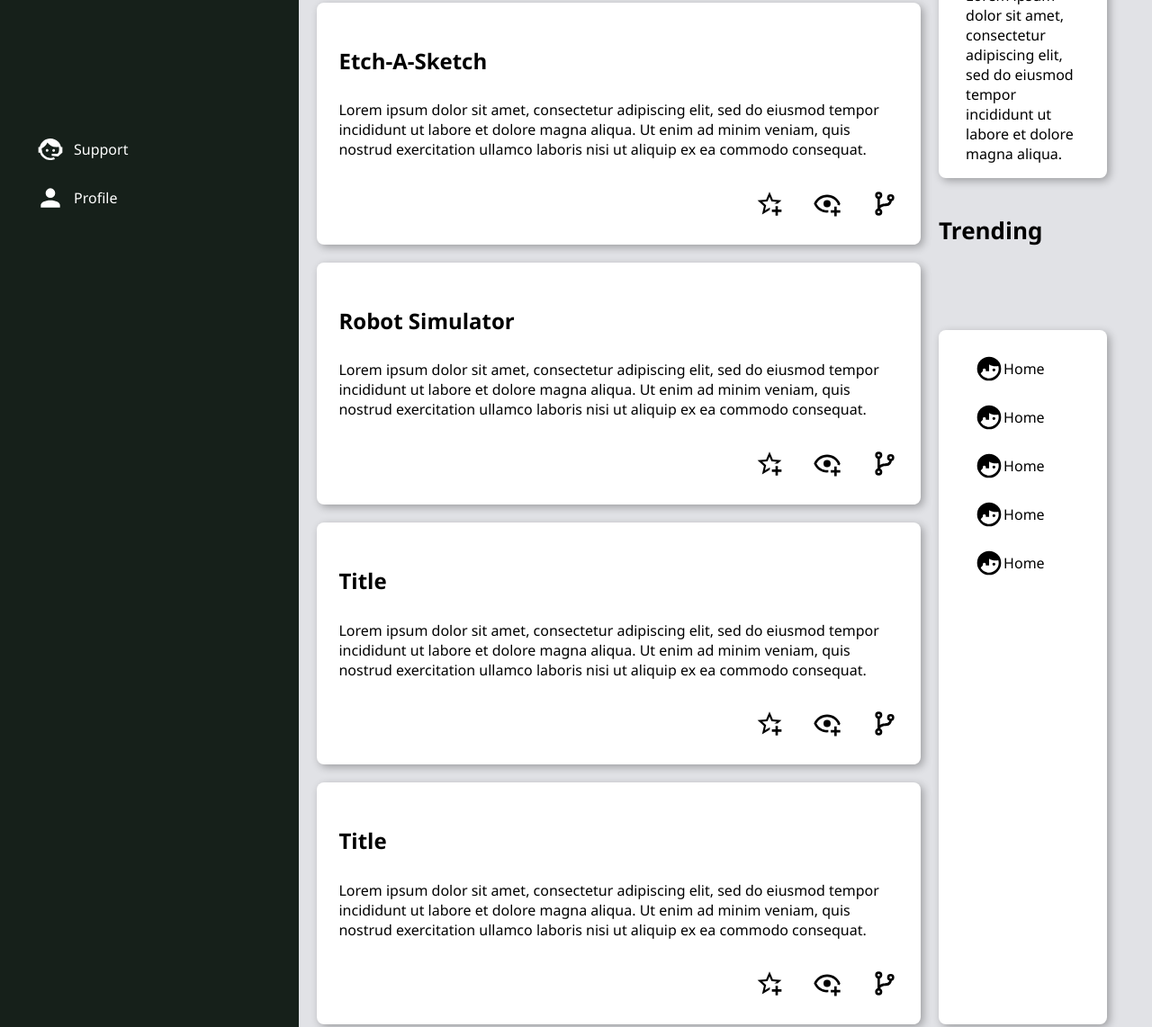
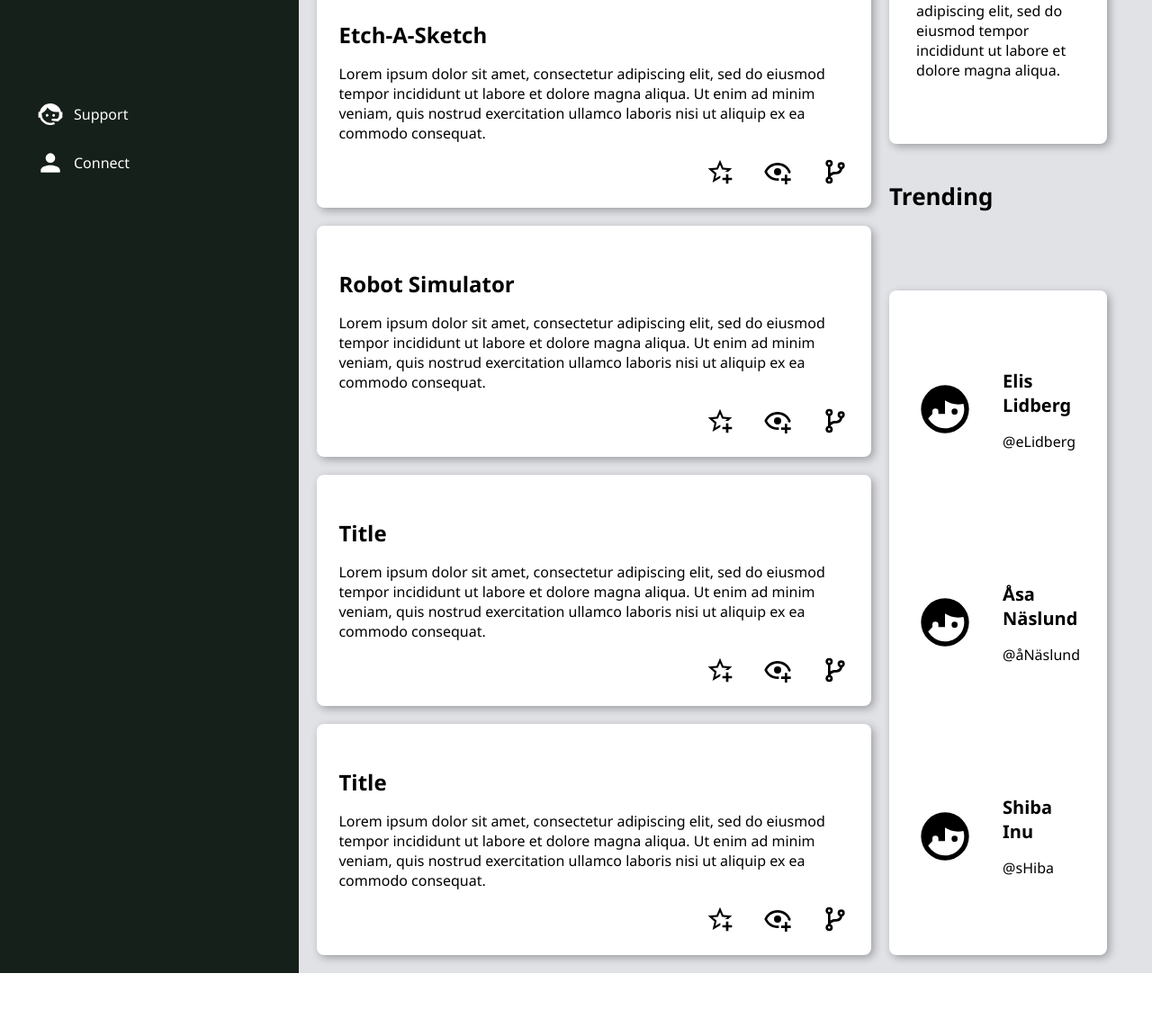
Before and after one commit to Klaranaslund/admin-dashboard, a plain HTML site: page index.html in a window 1280 px wide. Shown: the part 914-2056 px from the top of the page at 90% size. After the commit the page ends 1996 px from the top, so only its background shows below. Drawn offline with Linux system fonts and the light colour scheme.

Commit message:
Add final layout to trending. Clean up code. Add flexbox to readme.

```diff
--- a/index.html
+++ b/index.html
@@ -7,6 +7,8 @@
     <link rel="stylesheet" href="style.css">
 </head>
 <body>
+
+    <!--header section-->
     <div class="header">
         <div class="upperHeader">
 
@@ -15,7 +17,7 @@
                 <div class="searchbar"></div>
             </div>
 
-            <div class="smallProfile"> <!-- ?-->
+            <div class="smallProfile">
                 <img src="images/bell-ring.svg" alt="" class="icon">
                 <img src="images/face-man-profile.svg" alt="" class="smallProfilePicture">
                 <p>Klara Näslund</p>
@@ -24,8 +26,8 @@
         </div>
         <div class="lowerHeader">
 
-            <div class="largeProfile"> <!-- ?-->
-                <img src="images/face-man-profile.svg" alt="" class="largeProfilePicture">
+            <div class="largeProfile">
+                <img src="images/face-man-profile.svg" alt="" class="bigProfilePicture">
                 <h2>Klara Näslund (@klna)</h2>
                 </div>
 
@@ -39,6 +41,9 @@
 
     </div>
 
+
+
+    <!--left section-->
     <div class="sidebar">
         <ul class="dashboard">
             <li>
@@ -61,7 +66,7 @@
                     <img src="images/message.svg" alt="" class="icon"><p>Messages</p>
                 </li>
                 <li>
-                    <img src="images/communities.svg" alt="" class="icon"><p>communities</p>
+                    <img src="images/communities.svg" alt="" class="icon"><p>Communities</p>
                 </li>
                 <li>
                     <img src="images/settings.svg" alt="" class="icon"><p>Settings</p>
@@ -73,19 +78,22 @@
                     <img src="images/support.svg" alt="" class="icon"><p>Support</p>
                 </li>
                 <li>
-                    <img src="images/account.svg" alt="" class="icon"><p>Profile</p>
+                    <img src="images/account.svg" alt="" class="icon"><p>Connect</p>
                     </li>
                 <li>
 
             </ul>
     </div>
 
+
+
+    <!--mid section-->
     <div class="midContainer">
 
         <h2 class="projectsTitle">Your Projects</h2>
         <h2 class="announcementsTitle">Announcements</h2>
 
-        <div class="cardContainer"> <!--container for 6 "cards"-->
+        <div class="cardContainer">
             <div class="card">
                 <p class="cardTitle">Calculator</p>
                 <p class="cardText">Lorem ipsum dolor sit amet, consectetur adipiscing elit, sed do eiusmod tempor incididunt ut labore et dolore magna aliqua. Ut enim ad minim veniam, quis nostrud exercitation ullamco laboris nisi ut aliquip ex ea commodo consequat. </p>
@@ -143,41 +151,43 @@
             </div>
         </div>
 
+
+
+    <!--right section-->
         <div class="rightContent">
             <div class="announcements">
                 <div class="singleAnnounce">
-                    <h2>Title</h2>
+                    <h2 class="rightTitles">Title</h2>
                     <p>Lorem ipsum dolor sit amet, consectetur adipiscing elit, sed do eiusmod tempor incididunt ut labore et dolore magna aliqua. </p>
                 </div>
                 <div class="singleAnnounce">
-                    <h2>Title</h2>
+                    <h2 class="rightTitles">Title</h2>
                     <p>Lorem ipsum dolor sit amet, consectetur adipiscing elit, sed do eiusmod tempor incididunt ut labore et dolore magna aliqua. </p>
                 </div>
                 <div class="singleAnnounce">
-                    <h2>Title</h2>
+                    <h2 class="rightTitles">Title</h2>
                     <p>Lorem ipsum dolor sit amet, consectetur adipiscing elit, sed do eiusmod tempor incididunt ut labore et dolore magna aliqua. </p>
                 </div>
             </div>
             <h2 class="trendingTitle">Trending</h2>
             <div class="trending">
-                <ul class="trendingList">
-                    <li>
-                        <img src="images/face-man-profile.svg" alt="" class="icon"><p>Home</p>
-                    </li>
-                    <li>
-                        <img src="images/face-man-profile.svg" alt="" class="icon"><p>Home</p>
-                        </li>
-                    <li>
-                        <img src="images/face-man-profile.svg" alt="" class="icon"><p>Home</p>
-                    </li>
-                    <li>
-                        <img src="images/face-man-profile.svg" alt="" class="icon"><p>Home</p>
-                    </li>
-                    <li>
-                        <img src="images/face-man-profile.svg" alt="" class="icon"><p>Home</p>
-                    </li>
-                </ul>
+                        <img src="images/face-man-profile.svg" alt="" class="smallProfilePicture">
+                        <div class="trendingNames">
+                            <h2 class="rightTitles">Elis Lidberg</h2>
+                            <p>@eLidberg</p>
+                        </div>
 
+                        <img src="images/face-man-profile.svg" alt="" class="smallProfilePicture">
+                        <div class="trendingNames">
+                            <h2 class="rightTitles">Åsa Näslund</h2>
+                            <p>@åNäslund</p>
+                        </div>
+
+                        <img src="images/face-man-profile.svg" alt="" class="smallProfilePicture">
+                        <div class="trendingNames">
+                            <h2 class="rightTitles">Shiba Inu</h2>
+                            <p>@sHiba</p>
+                        </div>
             </div>
         </div>
     </div>
--- a/style.css
+++ b/style.css
@@ -6,12 +6,10 @@ body{
     grid-template-columns: 1fr 5fr;
     grid-template-rows: 1fr 5fr;
     font-family:'Segoe UI', Tahoma, Geneva, Verdana, sans-serif;
-
 }
 
 
 /*Header section*/
-
 .header{
     display: grid;
     grid-column-start: 2;
@@ -31,22 +29,21 @@ body{
     display: grid;
     grid-template-columns: 1fr 12fr;
     align-items: center;
-     /*?*/
 }
 .searchbar{
     border-radius: 25px;
     background-color: rgb(225, 226, 230);
-    min-height: 40px; /*?*/
+    min-height: 40px;
 }
 
-.smallProfile{ /*?!*/
+.smallProfile{
     padding-left: 150px;
     display: grid;
     grid-template-columns: 1fr 1fr 1fr;
     align-items: center;
 }
 
-.smallProfile > p{ /*?!*/
+.smallProfile > p{
     font-size: 1rem;
 ;}
 
@@ -62,11 +59,11 @@ body{
     align-items: center;
 }
 
-.largeProfilePicture{
+.bigProfilePicture{
     width: 6rem;
 }
 
-.headerButtons{ /*?!*/
+.headerButtons{
     display: grid;
     grid-template-columns: 1fr 1fr 1fr;
     align-items: center;
@@ -85,7 +82,6 @@ button{
 
 
 /*Sidebar section*/
-
 .sidebar{
     display: grid;
     grid-template-rows: 1fr 3fr 4fr;
@@ -135,14 +131,12 @@ button{
     grid-template-columns: 3fr 1fr;
     grid-template-rows: 1fr 15fr;
     background-color: rgb(225, 226, 230);
-
 }
 
 .projectsTitle{
     margin: 0;
     font-size: 26px;
     padding: 20px 0px 0px 20px;
-    font-family:'Segoe UI', Tahoma, Geneva, Verdana, sans-serif; /*vrf behövs denna här?*/
 }
 
 
@@ -174,7 +168,7 @@ button{
 .cardIcons{
     display: flex;
     flex-direction: row;
-    justify-self: end; /*hur skapa mellanrum?*/
+    justify-self: end;
     gap: 2rem;
 }
 
@@ -192,7 +186,7 @@ button{
     grid-column: 2;
     grid-template-rows: 6fr 1fr 6fr;
     gap: 20px;
-    padding: 20px 50px 20px 0px; /*fult?*/
+    padding: 20px 50px 20px 0px;
 }
 
 .announcementsTitle, .trendingTitle{
@@ -212,19 +206,24 @@ button{
 .singleAnnounce{
    padding: 0px 30px;
 }
-.singleAnnounce > h2{
+.rightTitles{
     font-size: 20px;
     margin-bottom: 0;
 }
-
 .singleAnnounce > p{
     margin-top: 0;
 }
 
-.trending li{
-    list-style: none;
-    font-size: 1rem;
-    display: flex;
+.trending{
+    grid-template-columns: 1fr 3fr;
     align-items: center;
-    align-self: start;
+    gap: 2rem;
+    padding: 30px;
 }
+.trending > img{
+    grid-column: 1;
+    justify-self: center;
+}
+.trendingNames{
+    grid-column: 2;
+}
```
Also changed, not shown: 1 other file.
